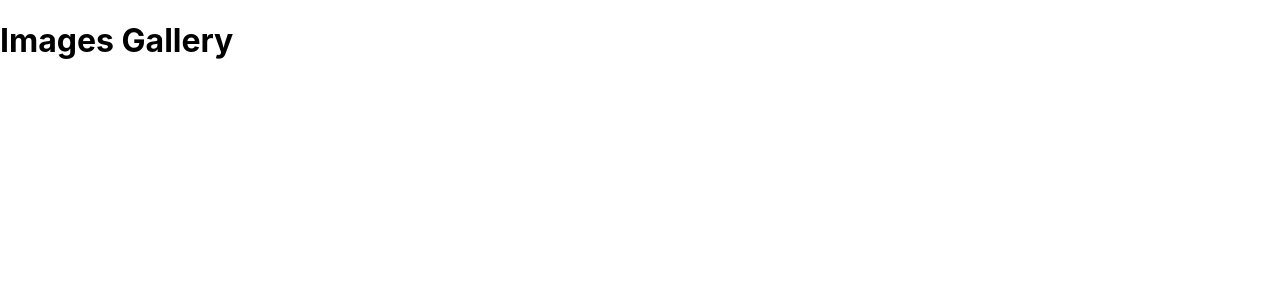
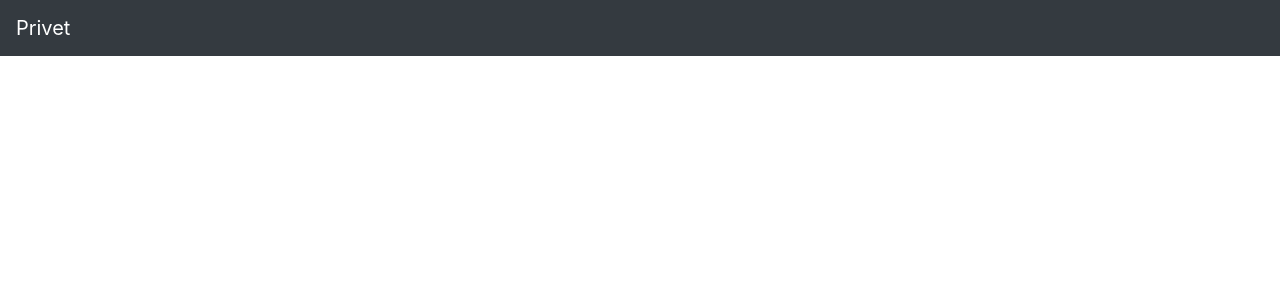
Before and after one commit to dmitryhusev/images-gallery, a React (Create React App) app in the folder frontend/: page / in a window 1280 px wide. Shown: the top 300 px of the page. Built offline with nearby package versions, Linux system fonts and the light colour scheme.

Commit message:
added header component

```diff
--- a/frontend/package.json
+++ b/frontend/package.json
@@ -6,7 +6,9 @@
     "@testing-library/jest-dom": "^5.16.5",
     "@testing-library/react": "^13.4.0",
     "@testing-library/user-event": "^13.5.0",
+    "bootstrap": "^4.5.3",
     "react": "^18.2.0",
+    "react-bootstrap": "^1.4.0",
     "react-dom": "^18.2.0",
     "react-scripts": "5.0.1",
     "web-vitals": "^2.1.4"
--- a/frontend/src/App.js
+++ b/frontend/src/App.js
@@ -1,8 +1,10 @@
+import 'bootstrap/dist/css/bootstrap.min.css'
+import Header from './components/Header';
 
 function App() {
   return (
-    <div className="App">
-      <h1>Images Gallery</h1>
+    <div>
+      <Header title="Privet"/>
     </div>
   );
 }
--- /dev/null
+++ b/frontend/src/components/Header.js
@@ -0,0 +1,12 @@
+import React from "react";
+import { Navbar} from 'react-bootstrap';
+
+const Header = (props) => {
+    return (
+        <Navbar bg="dark" variant="dark">
+            <Navbar.Brand href="/">{props.title}</Navbar.Brand>
+        </Navbar>
+    )
+};
+
+export default Header
```
Also changed, not shown: 1 other file (tests, documents, lock files or other folders).
